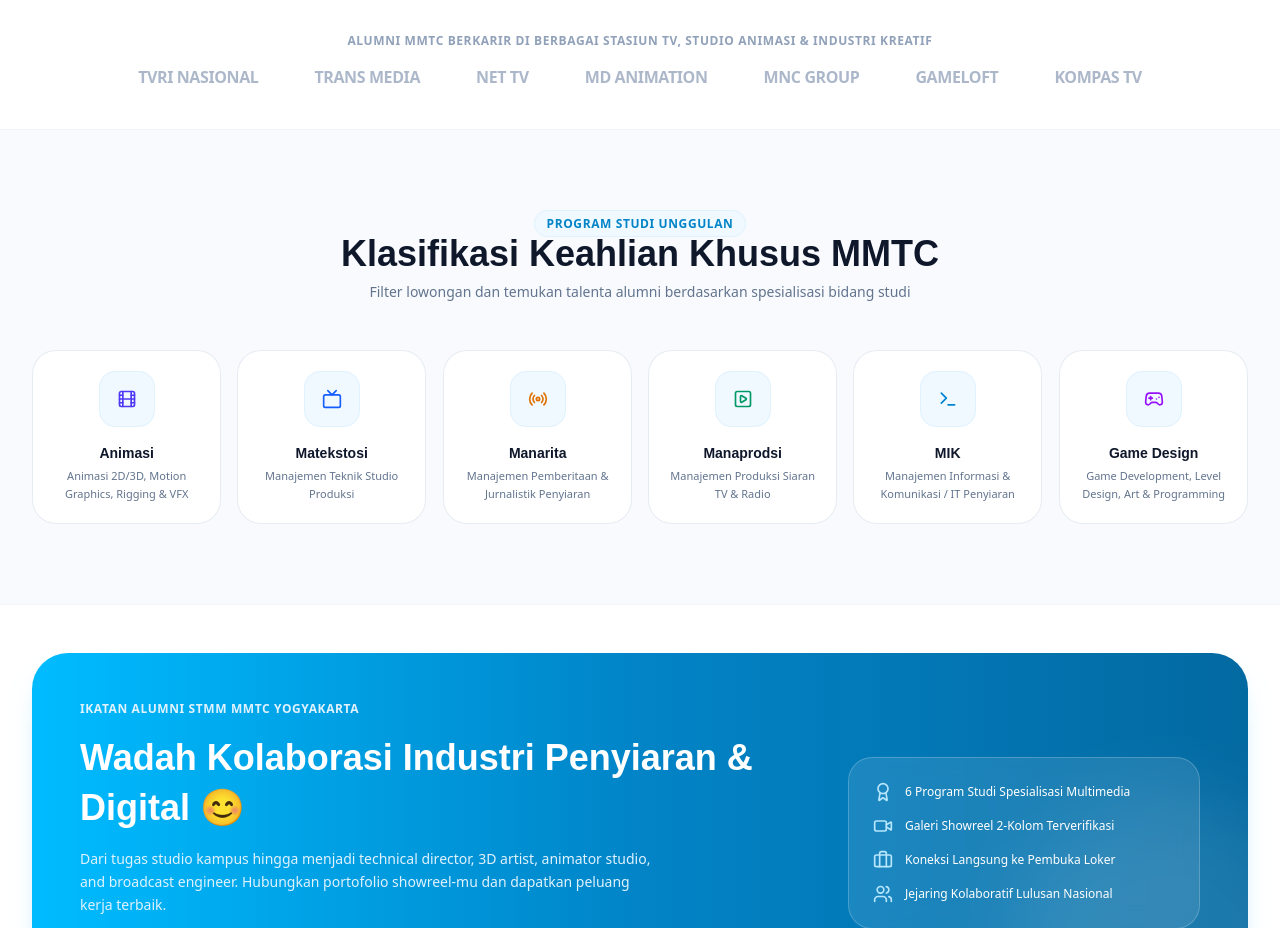
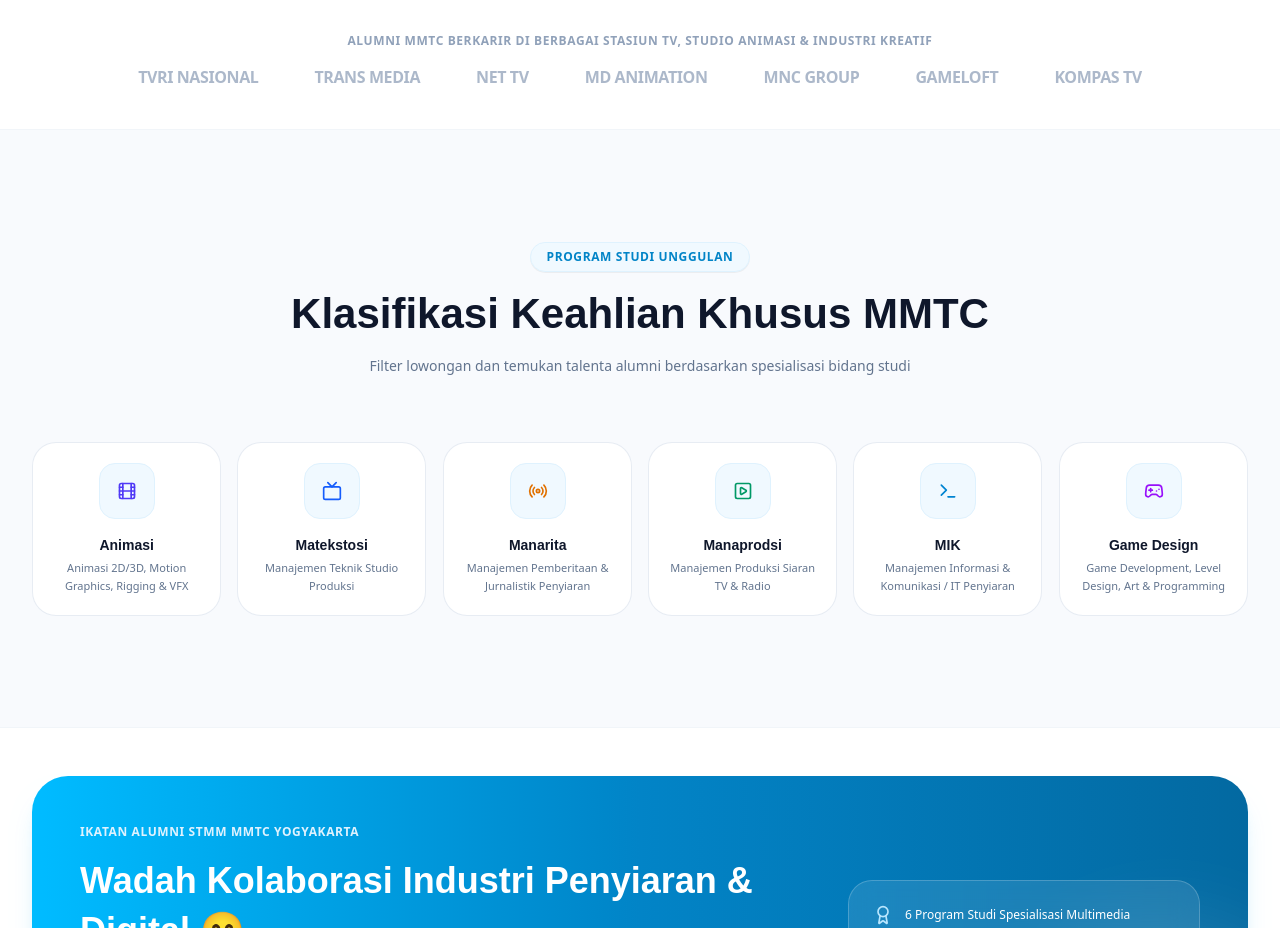
Before and after one commit to farhanditof-max/WebsiteAlumniSTMM, a Next.js app: page / in a window 1280 px wide. Shown: the part 760-1688 px from the top of the page. Built offline with nearby package versions, Linux system fonts and the light colour scheme; no server answers.

Commit message:
style(ui): fix cramped header spacing between pill badge and heading in prodi section

```diff
--- a/src/app/page.tsx
+++ b/src/app/page.tsx
@@ -174,18 +174,18 @@ export default function HomePage() {
       </section>
 
       {/* KLASIFIKASI BIDANG KEAHLIAN / PRODI — STAGGERED SCROLL REVEAL */}
-      <section className="py-16 sm:py-20 bg-slate-50/70 border-b border-slate-100">
+      <section className="py-20 sm:py-28 bg-slate-50/70 border-b border-slate-100">
         <div className="max-w-7xl mx-auto px-4 sm:px-6 lg:px-8">
 
           <ScrollReveal direction="up" delayMs={60} durationMs={650}>
-            <div className="text-center max-w-2xl mx-auto mb-12 space-y-2">
-              <span className="text-xs font-bold uppercase tracking-wider text-[#0284c7] bg-sky-50 px-3 py-1 rounded-full border border-sky-100">
+            <div className="text-center max-w-3xl mx-auto mb-14 sm:mb-16">
+              <span className="inline-block text-xs font-bold uppercase tracking-wider text-[#0284c7] bg-sky-50 px-4 py-1.5 rounded-full border border-sky-100 shadow-2xs mb-4">
                 Program Studi Unggulan
               </span>
-              <h2 className="text-2xl sm:text-4xl font-bold text-slate-900">
+              <h2 className="text-2xl sm:text-4xl lg:text-[42px] font-bold text-slate-900 leading-tight">
                 Klasifikasi Keahlian Khusus MMTC
               </h2>
-              <p className="text-xs sm:text-sm text-slate-500">
+              <p className="text-xs sm:text-sm text-slate-500 max-w-xl mx-auto mt-3.5 leading-relaxed">
                 Filter lowongan dan temukan talenta alumni berdasarkan spesialisasi bidang studi
               </p>
             </div>
```
